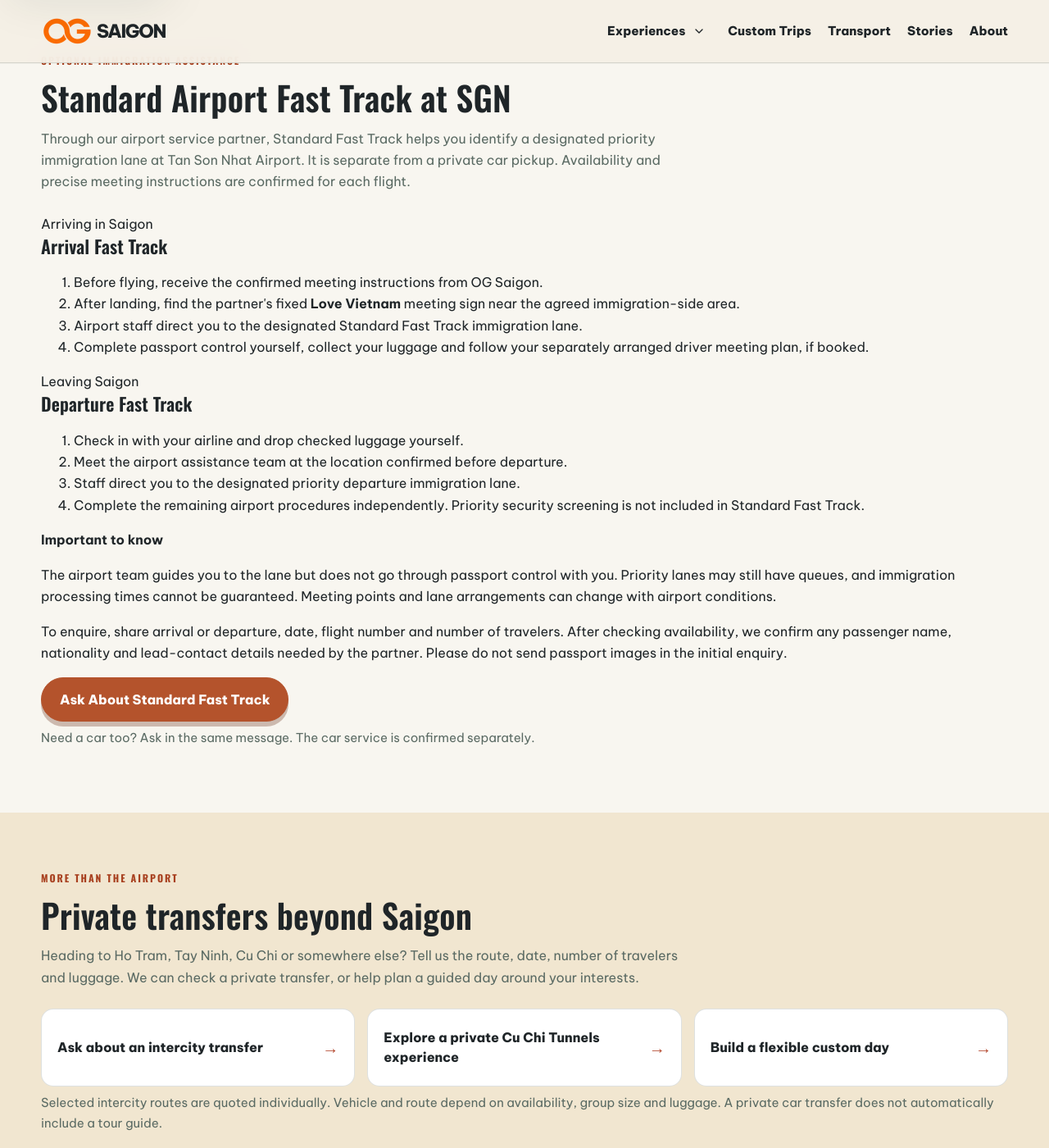
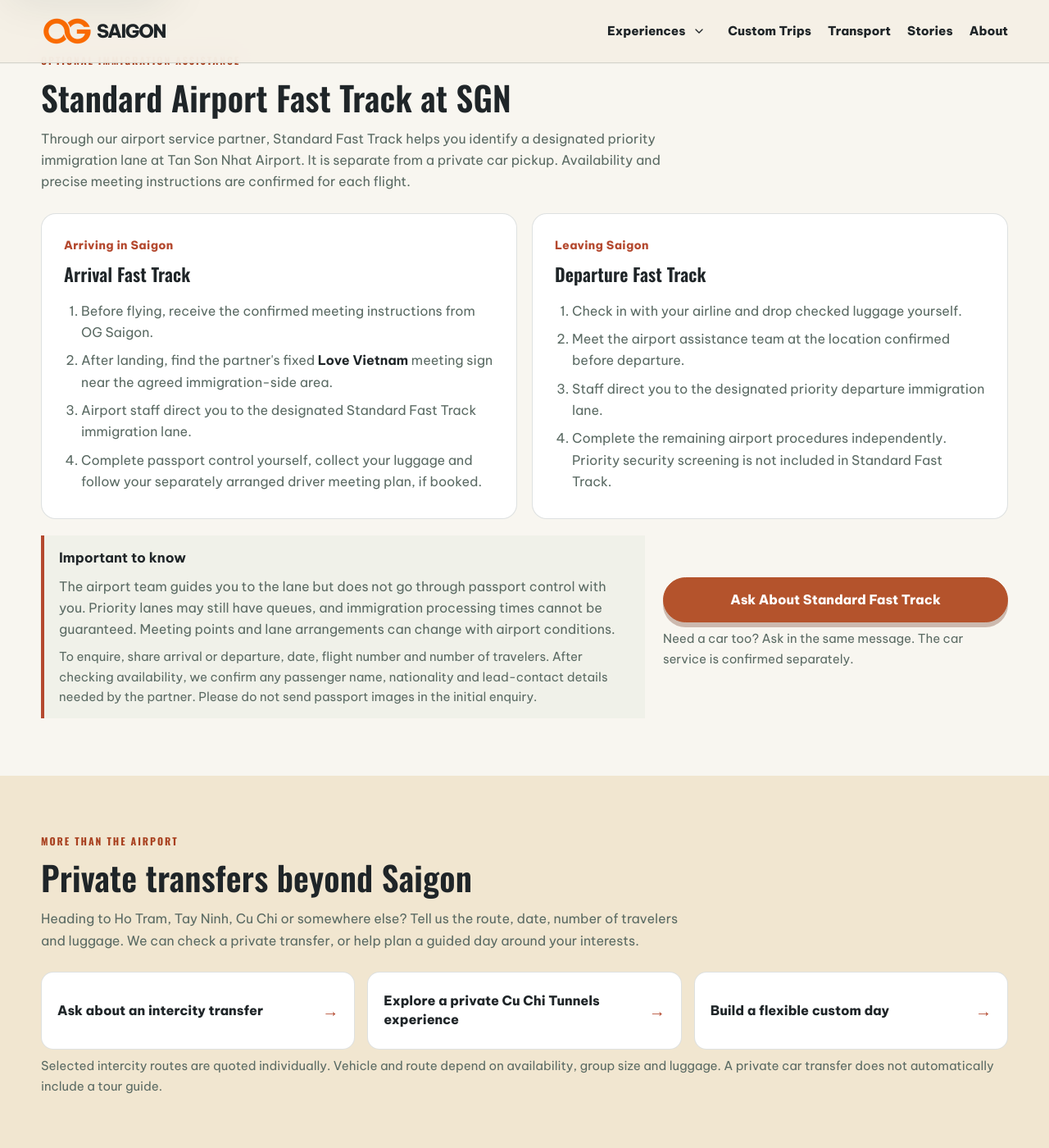
Before and after one commit to DSG2025/DSG2025.github.io, a Jekyll site: the page built from transport/index.html, in a window 1280 px wide and 1400 px high, scrolled down 2224 px. Shown: the whole window at 82% size. Built offline with Jekyll 4.4.1, drawn with Linux system fonts in a browser that asks for light colours; some web fonts are replaced.

Commit message:
style(transport): responsive Fast Track and related links

```diff
--- a/assets/css/transport-v2.css
+++ b/assets/css/transport-v2.css
@@ -100,3 +100,39 @@
   .transport-v2 .transport-final .btn{max-width:none}
   .transport-v2 .transport-related{padding:39px 0 49px}
 }
+
+
+/* Standard airport assistance, and contextual travel links. */
+.transport-v2 #fast-track{scroll-margin-top:90px}
+.transport-v2 .transport-fast-grid{display:grid;grid-template-columns:repeat(2,minmax(0,1fr));gap:18px}
+.transport-v2 .transport-fast-card{background:#fff;border:1px solid var(--line);border-radius:18px;padding:27px;min-width:0}
+.transport-v2 .transport-fast-kicker{color:var(--rust);font-size:var(--type-label);font-weight:800;margin-bottom:10px;letter-spacing:.025em}
+.transport-v2 .transport-fast-card h3{margin:0 0 14px}
+.transport-v2 .transport-fast-card ol{padding-left:21px;margin:0}
+.transport-v2 .transport-fast-card li{padding:4px 0;color:var(--muted);font-size:var(--type-support)}
+.transport-v2 .transport-fast-card strong{color:var(--ink)}
+.transport-v2 .transport-fast-foot{display:grid;grid-template-columns:minmax(0,1.4fr) minmax(245px,.8fr);gap:22px;align-items:center;margin-top:20px}
+.transport-v2 .transport-fast-meeting{border-left:4px solid var(--rust);padding:13px 18px;background:#f0f1e9}
+.transport-v2 .transport-fast-meeting strong{font-size:1.04rem}
+.transport-v2 .transport-fast-meeting p{font-size:var(--type-support);color:var(--muted);margin:8px 0 0}
+.transport-v2 .transport-fast-meeting .transport-small{font-size:var(--type-caption)}
+.transport-v2 .transport-fast-action .btn{width:100%}
+.transport-v2 .transport-final-grid>div:last-child{display:grid;gap:12px}
+.transport-v2 .transport-final .btn{max-width:360px}
+.transport-v2 .transport-final .btn.outline{border-color:#e6e7df;color:#fff;background:transparent}
+.transport-v2 .transport-final .btn.outline:hover{background:#fff;color:var(--forest)}
+.transport-v2 .transport-related-links{display:grid;grid-template-columns:repeat(3,minmax(0,1fr));gap:12px}
+.transport-v2 .transport-related-links a{display:flex;align-items:center;justify-content:space-between;gap:12px;padding:16px;border:1px solid var(--line);border-radius:12px;background:#fff;color:var(--ink);font-weight:700;text-decoration:none;font-size:var(--type-support);line-height:1.4}
+.transport-v2 .transport-related-links a:hover{border-color:var(--rust)}
+.transport-v2 .transport-related-links a span{color:var(--rust);font-size:1.1rem}
+@media(max-width:960px){
+  .transport-v2 .transport-fast-foot{grid-template-columns:1fr}
+  .transport-v2 .transport-related-links{grid-template-columns:repeat(2,minmax(0,1fr))}
+}
+@media(max-width:650px){
+  .transport-v2 .transport-fast-grid,.transport-v2 .transport-related-links{grid-template-columns:1fr}
+  .transport-v2 .transport-fast-card{padding:21px}
+  .transport-v2 .transport-fast-meeting{padding:13px}
+  .transport-v2 .transport-hero-actions .btn{width:100%}
+  .transport-v2 .transport-final .btn{max-width:none}
+}
```
